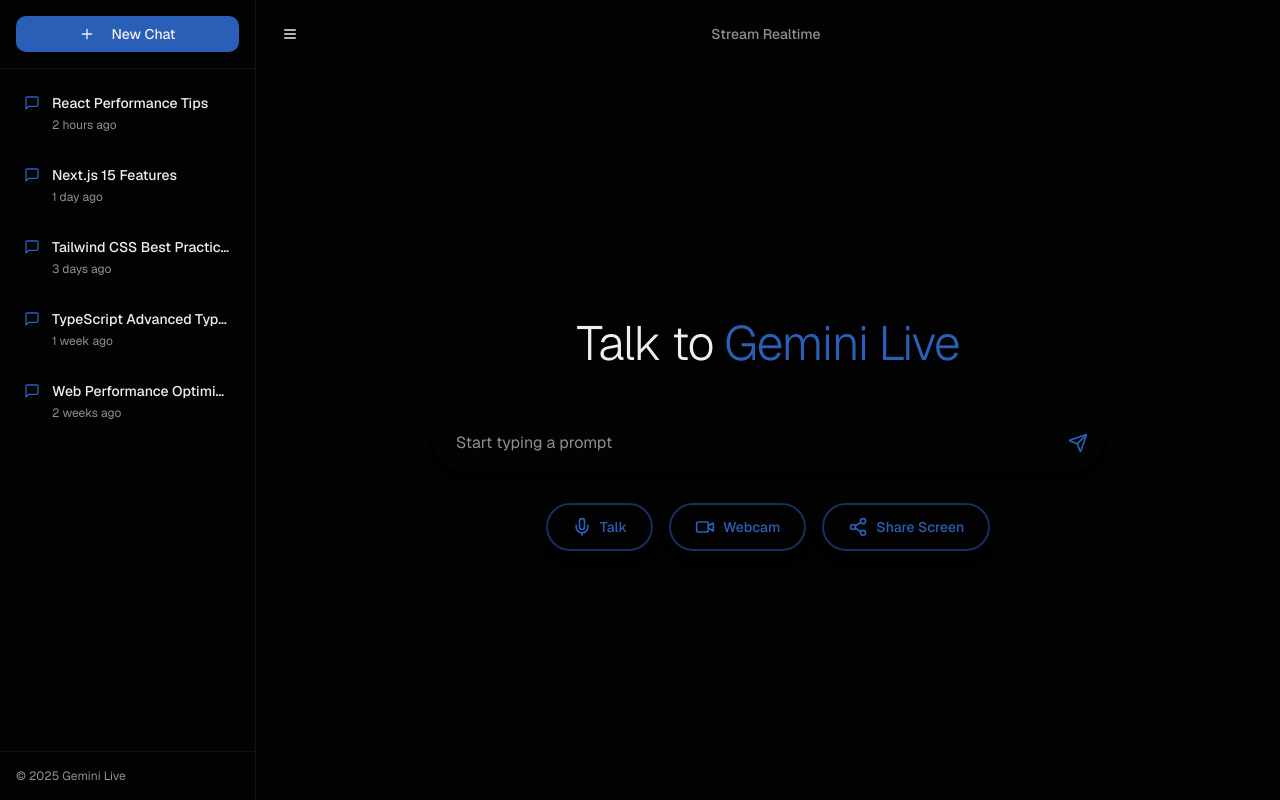
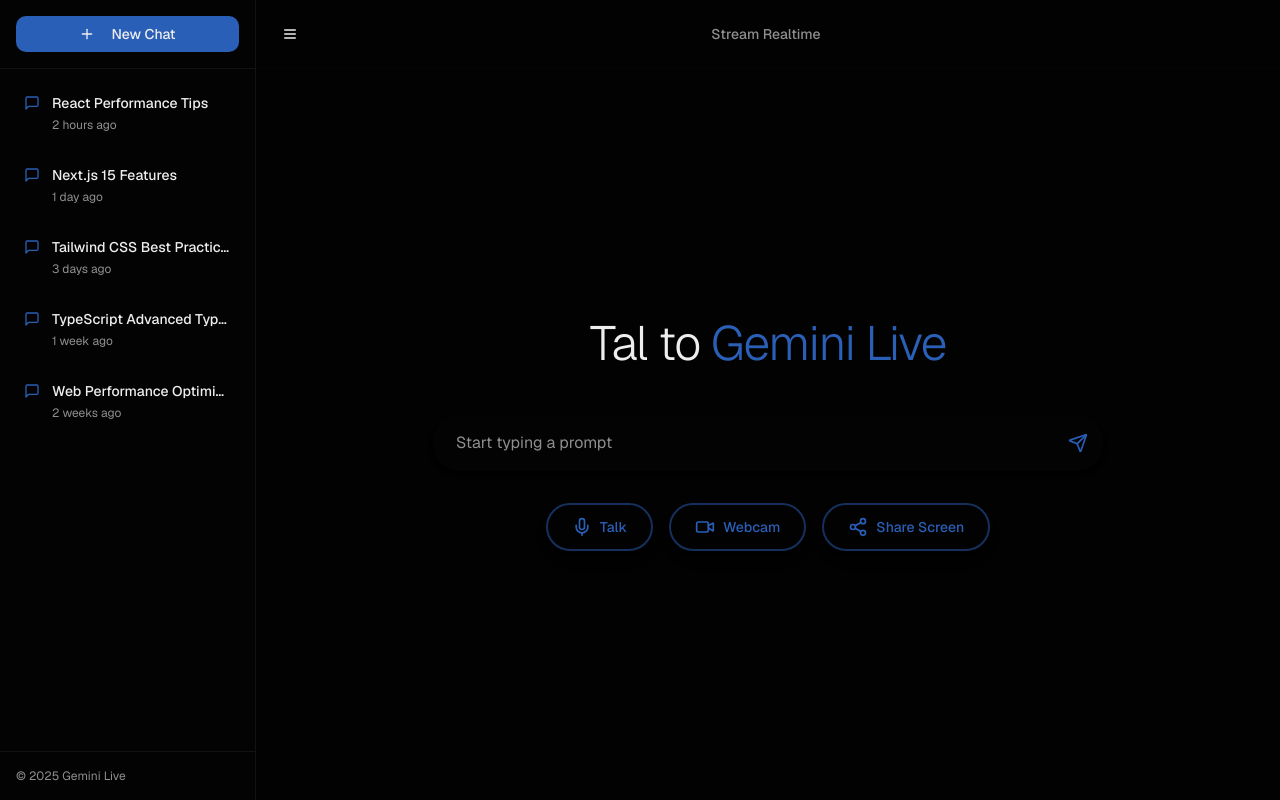
Before and after one commit to iameerhamza03/gemini-frontend, a Next.js app: page / in a window 1280 px wide. Built offline with nearby package versions, Linux system fonts and the light colour scheme.

Commit message:
Update chat-interface.tsx

```diff
--- a/components/chat-interface.tsx
+++ b/components/chat-interface.tsx
@@ -57,7 +57,7 @@ export function ChatInterface({ sidebarOpen, onToggleSidebar }: ChatInterfacePro
           className="text-center mb-12"
         >
           <h2 className="text-4xl md:text-5xl font-light tracking-tight">
-            <span className="text-foreground">Talk to </span>
+            <span className="text-foreground">Tal to </span>
             <span className="bg-gradient-to-r from-primary to-accent bg-clip-text text-transparent">Gemini Live</span>
           </h2>
         </motion.div>
```
